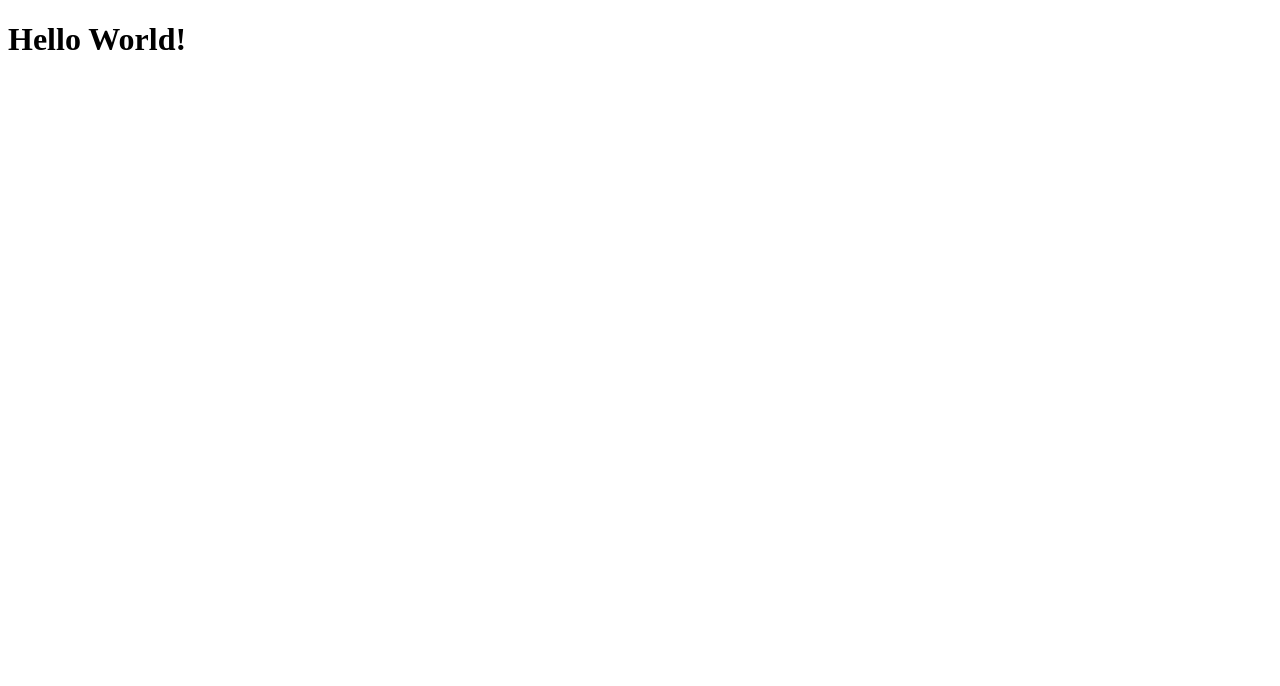
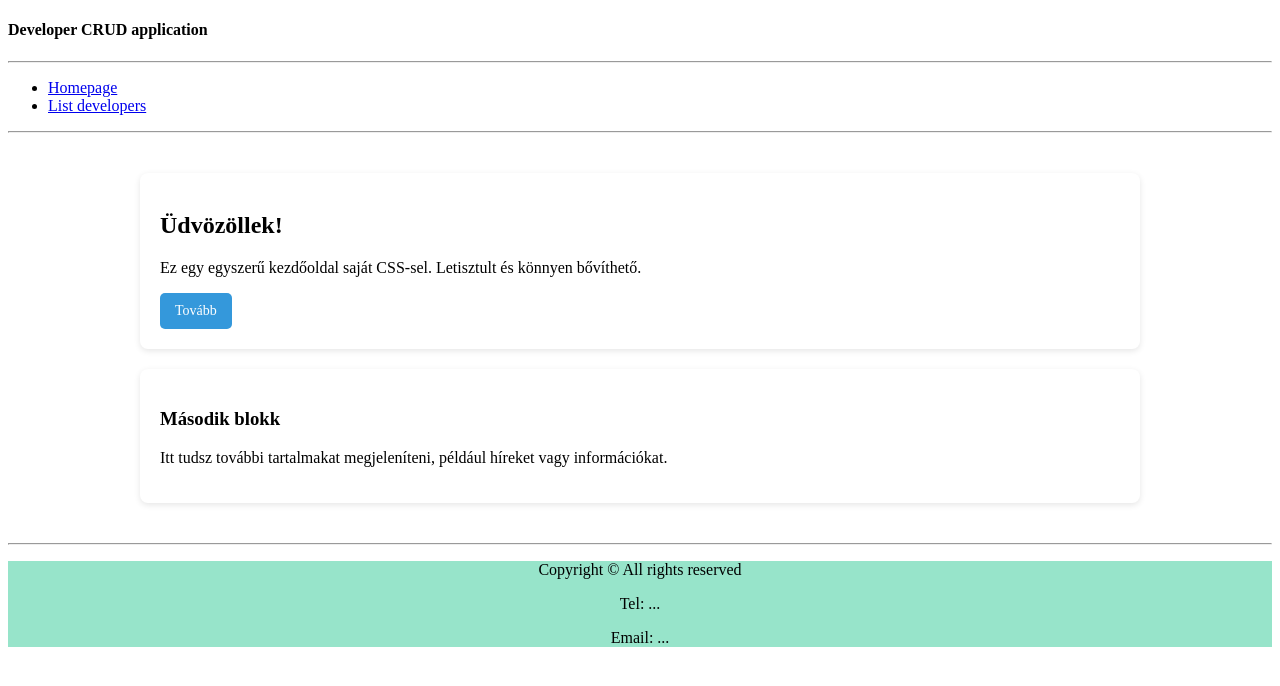
Before and after one commit to siposm/jrfr, an Angular app: page / in a window 1280 px wide. Shown: the top 686 px of the page. Built offline with nearby package versions, Linux system fonts and the light colour scheme.

Commit message:
base components extended with content

```diff
--- a/src/app/app.component.html
+++ b/src/app/app.component.html
@@ -1 +1,7 @@
-<h1>Hello World!</h1>
+<h4>Developer CRUD application</h4>
+<hr>
+<app-nav></app-nav>
+<hr>
+<app-homepage></app-homepage>
+<hr>
+<app-footer></app-footer>
--- a/src/app/app.component.ts
+++ b/src/app/app.component.ts
@@ -6,5 +6,5 @@ import { Component } from '@angular/core';
   styleUrl: './app.component.css'
 })
 export class AppComponent {
-  title = 'devcrud';
+
 }
--- a/src/app/footer/footer.component.css
+++ b/src/app/footer/footer.component.css
@@ -0,0 +1,4 @@
+.wrapper {
+    text-align: center;
+    background-color: rgb(151, 228, 202);
+}
--- a/src/app/footer/footer.component.html
+++ b/src/app/footer/footer.component.html
@@ -1 +1,5 @@
-<p>footer works!</p>
+<div class="wrapper">
+    <p>Copyright &copy; All rights reserved</p>
+    <p>Tel: ...</p>
+    <p>Email: ...</p>
+</div>
--- a/src/app/homepage/homepage.component.css
+++ b/src/app/homepage/homepage.component.css
@@ -0,0 +1,38 @@
+nav a {
+    color: white;
+    text-decoration: none;
+    margin-left: 20px;
+    font-size: 14px;
+}
+
+nav a:hover {
+    text-decoration: underline;
+}
+
+.container {
+    max-width: 1000px;
+    margin: 40px auto;
+    padding: 0 20px;
+}
+
+.card {
+    background: white;
+    padding: 20px;
+    margin-bottom: 20px;
+    border-radius: 8px;
+    box-shadow: 0 2px 6px rgba(0, 0, 0, 0.1);
+}
+
+.button {
+    display: inline-block;
+    padding: 10px 15px;
+    background-color: #3498db;
+    color: white;
+    border-radius: 5px;
+    text-decoration: none;
+    font-size: 14px;
+}
+
+.button:hover {
+    background-color: #2980b9;
+}
--- a/src/app/homepage/homepage.component.html
+++ b/src/app/homepage/homepage.component.html
@@ -1 +1,12 @@
-<p>homepage works!</p>
+<div class="container">
+    <div class="card">
+        <h2>Üdvözöllek!</h2>
+        <p>Ez egy egyszerű kezdőoldal saját CSS-sel. Letisztult és könnyen bővíthető.</p>
+        <a href="#" class="button">Tovább</a>
+    </div>
+
+    <div class="card">
+        <h3>Második blokk</h3>
+        <p>Itt tudsz további tartalmakat megjeleníteni, például híreket vagy információkat.</p>
+    </div>
+</div>
--- a/src/app/list/list.component.css
+++ b/src/app/list/list.component.css
@@ -0,0 +1,3 @@
+.wrapper {
+    background-color: rgb(209, 249, 184);
+}
--- a/src/app/list/list.component.html
+++ b/src/app/list/list.component.html
@@ -1 +1,3 @@
-<p>list works!</p>
+<div class="wrapper">
+    <p>List works...</p>
+</div>
--- a/src/app/nav/nav.component.html
+++ b/src/app/nav/nav.component.html
@@ -1 +1,4 @@
-<p>nav works!</p>
+<ul>
+    <li><a href="#">Homepage</a></li>
+    <li><a href="#">List developers</a></li>
+</ul>
```
